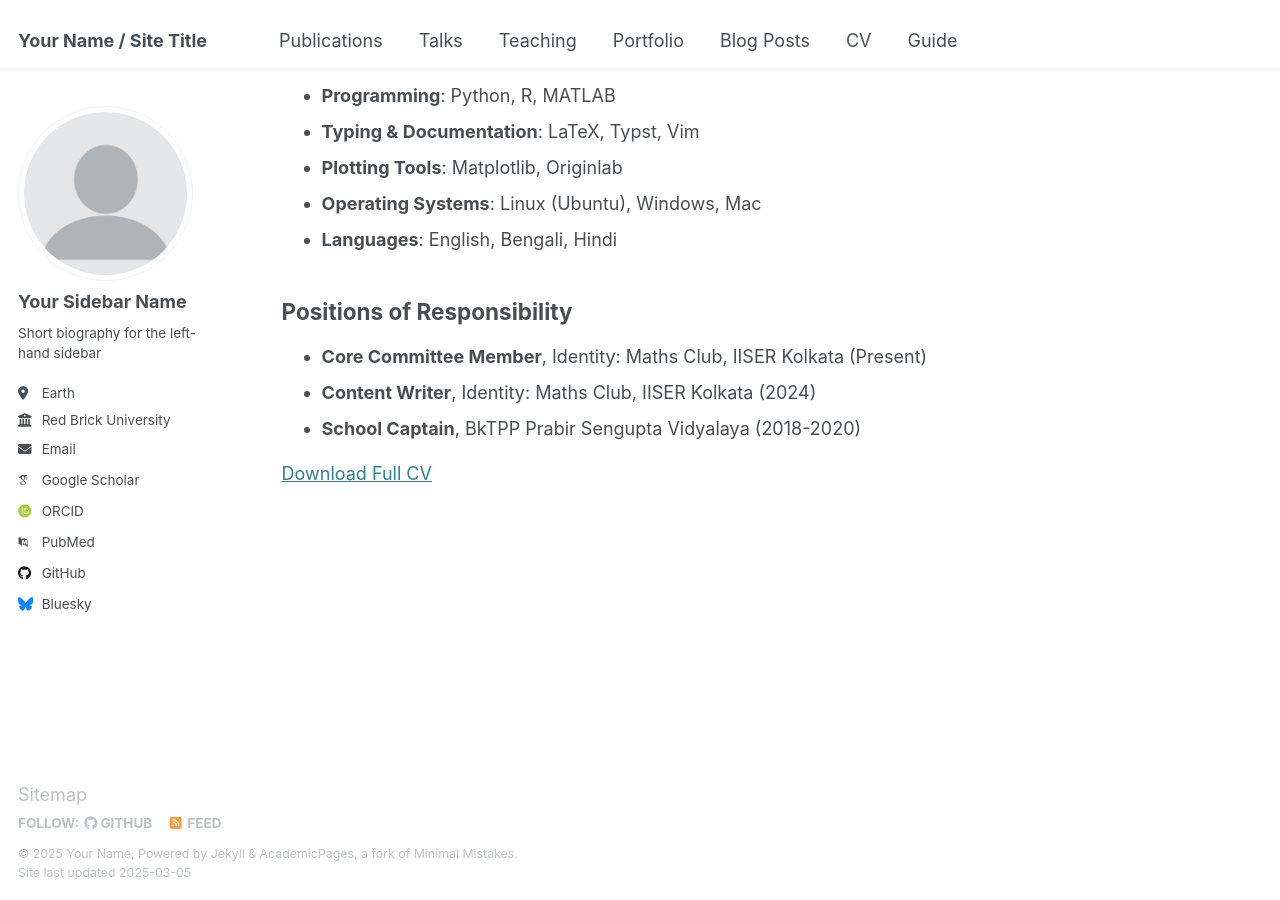
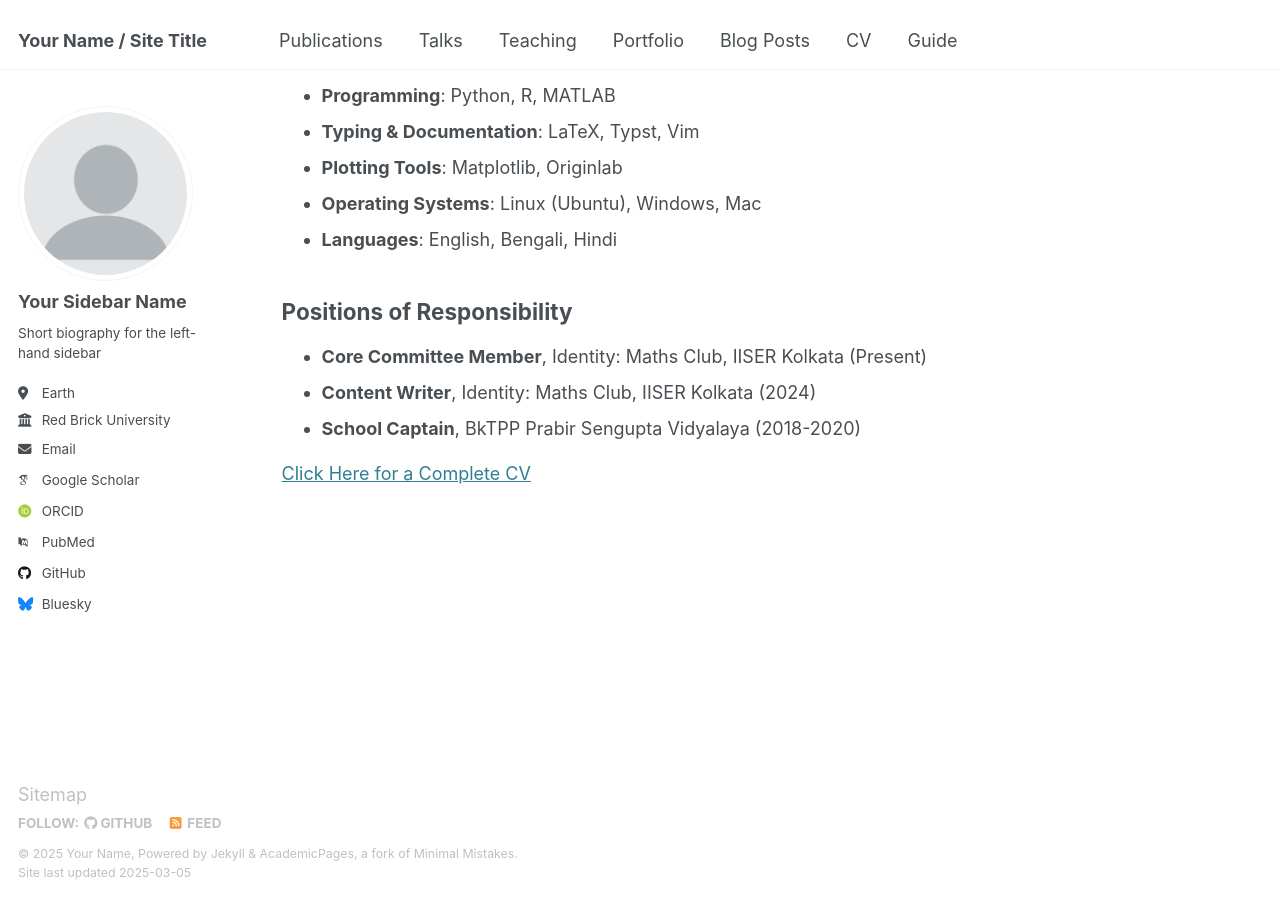
Before and after one commit to imbikrampal/bikram, a Jekyll site: the page built from _pages/cv.md, in a window 1280 px wide and 900 px high, scrolled down 1312 px. Built offline with Jekyll 4.4.1, drawn with Linux system fonts in a browser that asks for light colours; some web fonts are replaced.

Commit message:
Update cv.md

```diff
--- a/_pages/cv.md
+++ b/_pages/cv.md
@@ -56,4 +56,6 @@ redirect_from:
 * **Content Writer**, Identity: Maths Club, IISER Kolkata (2024)
 * **School Captain**, BkTPP Prabir Sengupta Vidyalaya (2018-2020)
 
-[Download Full CV](../assets/Bik_CV.pdf)
+
+
+[Click Here for a Complete CV](../assets/Bik_CV.pdf)
```
